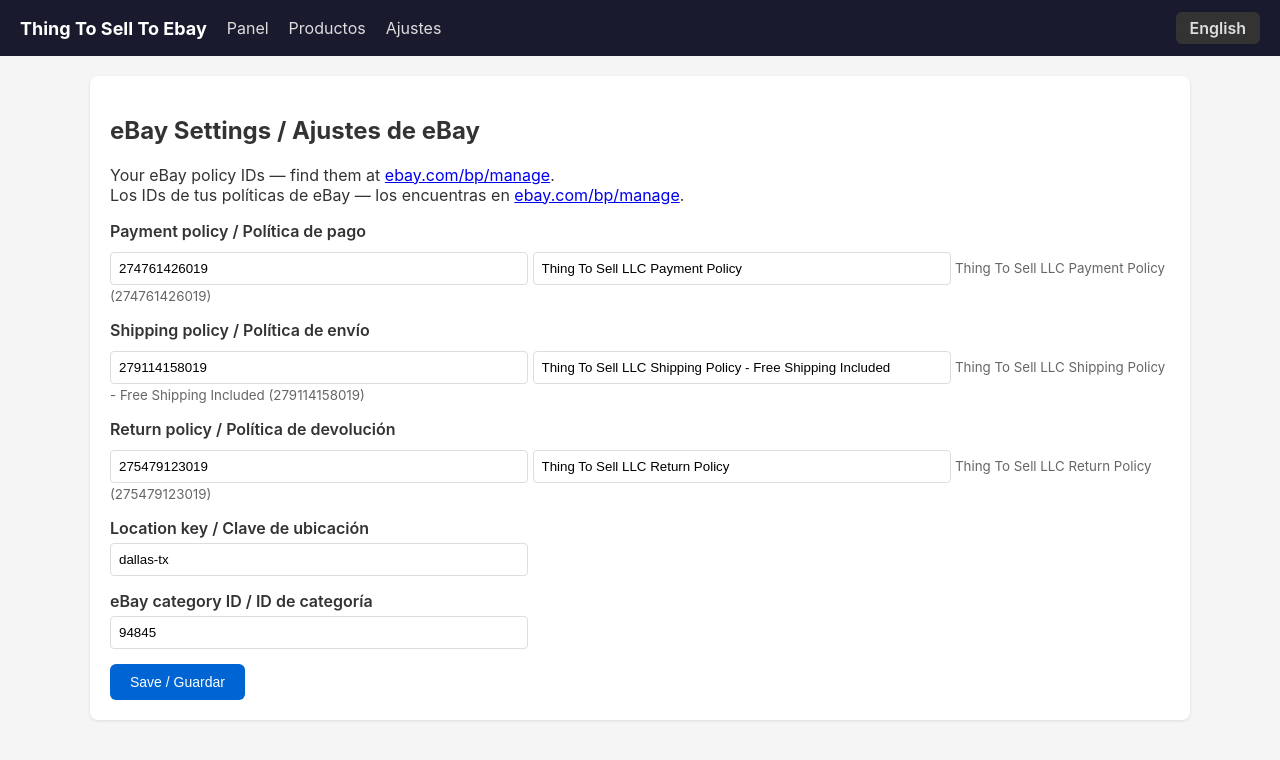
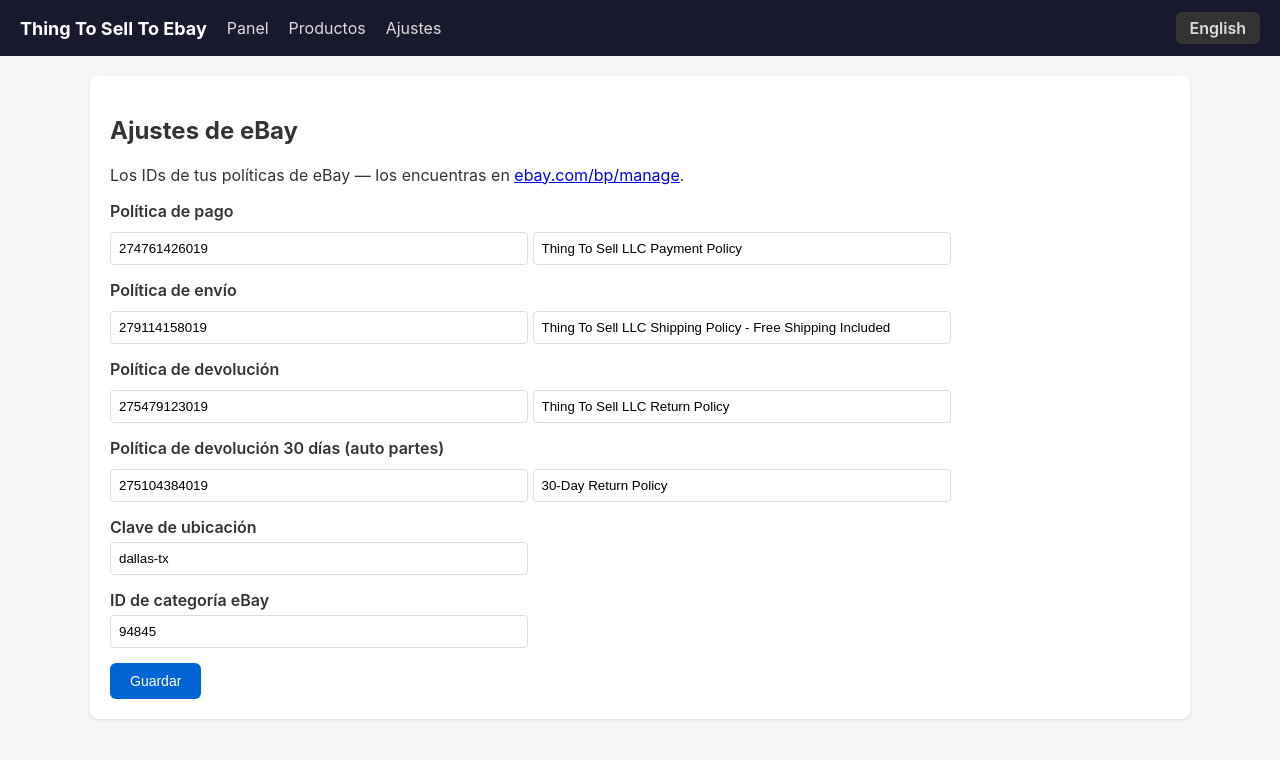
Before and after one commit to thingtosell0/thing-to-sell-to-ebay, a Flask app: page /settings in a window 1280 px wide. Shown: the top 760 px of the page. Run offline with Flask 3, Linux system fonts and the light colour scheme.

Commit message:
M2E-style app updates
- Fix settings bilingual display, add 30-day policy fields
- Add English/Español language toggle button
- Save per-product policy preferences, pre-select on revisit
- Add 30-day return policy option (275104384019) for auto parts
- Per-product policy overrides in listing setup (shipping/return/payment)
- Settings bilingual EN/ES, policy names with IDs
- Channels column: dark ebay icon when listed, gray when not (M2E parity)
- Products grid: add Status badge and Categories column (M2E parity)
- M2E-style new listing: marketplace, selling/sync/description templates, policy names
- M2E-style listing flow: products search/filter, listing setup with per-product config

```diff
--- a/app.py
+++ b/app.py
@@ -573,6 +573,7 @@ def settings():
         for key in ["payment_policy_id", "payment_policy_name",
                     "fulfillment_policy_id", "fulfillment_policy_name",
                     "return_policy_id", "return_policy_name",
+                    "return_policy_30day_id", "return_policy_30day_name",
                     "merchant_location_key", "category_id"]:
             val = request.form.get(key)
             if val is not None:
--- a/templates/settings.html
+++ b/templates/settings.html
@@ -1,38 +1,39 @@
 {% extends "base.html" %}
-{% block title %}Settings / Ajustes · Thing To Sell To Ebay{% endblock %}
+{% block title %}{{ 'Settings' if lang == 'en' else 'Ajustes' }} · Thing To Sell To Ebay{% endblock %}
 {% block content %}
 <div class="card">
-  <h2>eBay Settings / Ajustes de eBay</h2>
-  <p>Your eBay policy IDs — find them at <a href="https://www.ebay.com/bp/manage" target="_blank">ebay.com/bp/manage</a>.<br>
-  Los IDs de tus políticas de eBay — los encuentras en <a href="https://www.ebay.com/bp/manage" target="_blank">ebay.com/bp/manage</a>.</p>
+  <h2>{{ 'eBay Settings' if lang == 'en' else 'Ajustes de eBay' }}</h2>
+  <p>{{ 'Your eBay policy IDs — find them at' if lang == 'en' else 'Los IDs de tus políticas de eBay — los encuentras en' }} <a href="https://www.ebay.com/bp/manage" target="_blank">ebay.com/bp/manage</a>.</p>
   <form method="post">
     <div class="form-row">
-      <label>Payment policy / Política de pago</label>
+      <label>{{ 'Payment policy' if lang == 'en' else 'Política de pago' }}</label>
       <input name="payment_policy_id" value="{{ ebay.payment_policy_id }}" placeholder="ID">
-      <input name="payment_policy_name" value="{{ ebay.payment_policy_name or '' }}" placeholder="Name / Nombre" style="margin-top:6px;">
-      {% if ebay.payment_policy_id %}<small style="color:#666;">{{ ebay.payment_policy_name or '' }} ({{ ebay.payment_policy_id }})</small>{% endif %}
+      <input name="payment_policy_name" value="{{ ebay.payment_policy_name or '' }}" placeholder="{{ 'Name' if lang == 'en' else 'Nombre' }}" style="margin-top:6px;">
     </div>
     <div class="form-row">
-      <label>Shipping policy / Política de envío</label>
+      <label>{{ 'Shipping policy' if lang == 'en' else 'Política de envío' }}</label>
       <input name="fulfillment_policy_id" value="{{ ebay.fulfillment_policy_id }}" placeholder="ID">
-      <input name="fulfillment_policy_name" value="{{ ebay.fulfillment_policy_name or '' }}" placeholder="Name / Nombre" style="margin-top:6px;">
-      {% if ebay.fulfillment_policy_id %}<small style="color:#666;">{{ ebay.fulfillment_policy_name or '' }} ({{ ebay.fulfillment_policy_id }})</small>{% endif %}
+      <input name="fulfillment_policy_name" value="{{ ebay.fulfillment_policy_name or '' }}" placeholder="{{ 'Name' if lang == 'en' else 'Nombre' }}" style="margin-top:6px;">
     </div>
     <div class="form-row">
-      <label>Return policy / Política de devolución</label>
+      <label>{{ 'Return policy' if lang == 'en' else 'Política de devolución' }}</label>
       <input name="return_policy_id" value="{{ ebay.return_policy_id }}" placeholder="ID">
-      <input name="return_policy_name" value="{{ ebay.return_policy_name or '' }}" placeholder="Name / Nombre" style="margin-top:6px;">
-      {% if ebay.return_policy_id %}<small style="color:#666;">{{ ebay.return_policy_name or '' }} ({{ ebay.return_policy_id }})</small>{% endif %}
+      <input name="return_policy_name" value="{{ ebay.return_policy_name or '' }}" placeholder="{{ 'Name' if lang == 'en' else 'Nombre' }}" style="margin-top:6px;">
     </div>
     <div class="form-row">
-      <label>Location key / Clave de ubicación</label>
+      <label>{{ '30-day return policy (auto parts)' if lang == 'en' else 'Política de devolución 30 días (auto partes)' }}</label>
+      <input name="return_policy_30day_id" value="{{ ebay.return_policy_30day_id or '' }}" placeholder="ID">
+      <input name="return_policy_30day_name" value="{{ ebay.return_policy_30day_name or '' }}" placeholder="{{ 'Name' if lang == 'en' else 'Nombre' }}" style="margin-top:6px;">
+    </div>
+    <div class="form-row">
+      <label>{{ 'Location key' if lang == 'en' else 'Clave de ubicación' }}</label>
       <input name="merchant_location_key" value="{{ ebay.merchant_location_key }}">
     </div>
     <div class="form-row">
-      <label>eBay category ID / ID de categoría</label>
+      <label>{{ 'eBay category ID' if lang == 'en' else 'ID de categoría eBay' }}</label>
       <input name="category_id" value="{{ ebay.category_id }}">
     </div>
-    <button type="submit" class="btn">Save / Guardar</button>
+    <button type="submit" class="btn">{{ 'Save' if lang == 'en' else 'Guardar' }}</button>
   </form>
 </div>
 {% endblock %}
```
